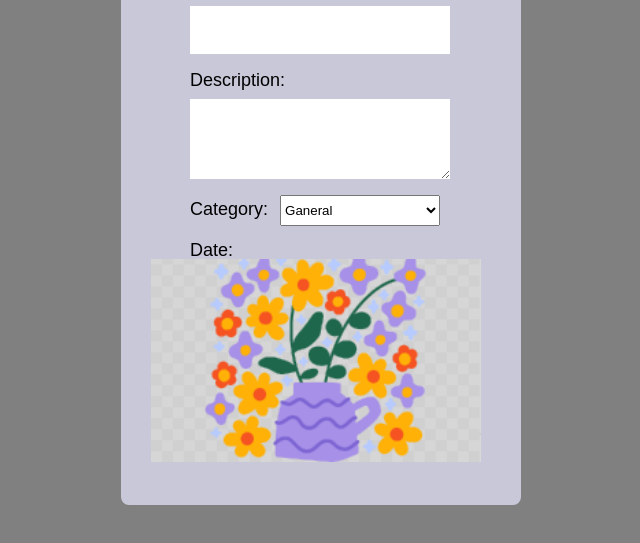
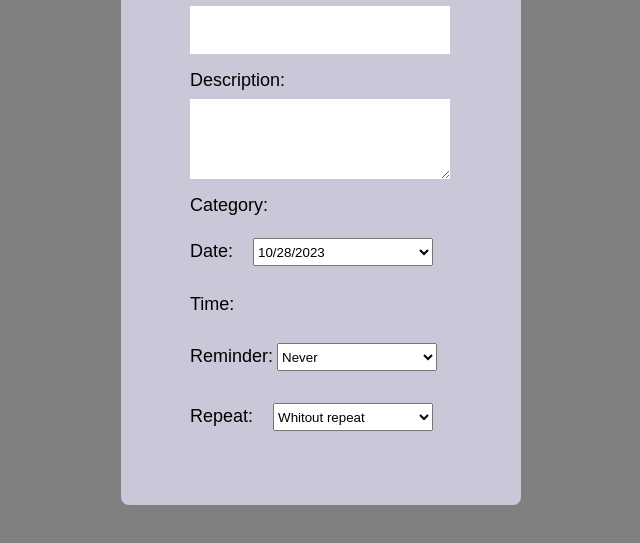
Before and after one commit to SaRa126v/Reminder-App, a plain HTML site: page Two Page/index.Html in a window 1280 px wide. Shown: the part 117-660 px from the top of the page, without its empty margins (319-959 px from the left). Drawn offline with Linux system fonts and the light colour scheme.

Commit message:
ادامه صفجه دوم
javascript

```diff
--- a/Two Page/app.js
+++ b/Two Page/app.js
@@ -1,18 +1,74 @@
-function CategoryList(){
-    const ListNew =document.querySelector("#category");
+// function CategoryList(){
+//     const ListNew =document.querySelector("#category");
 
-    const List =["Ganeral", "Work", "Shoppings", "Personal", "Education", "Vacation"];
+//     const List =["Ganeral", "Work", "Shoppings", "Personal", "Education", "Vacation"];
 
-    const ListSelect =document.createElement("select");
-    ListSelect.setAttribute("id", "categorylist");
-    ListNew.appendChild(ListSelect);
+//     const ListSelect =document.createElement("select");
+//     ListSelect.setAttribute("id", "categorylist");
+//     ListNew.appendChild(ListSelect);
 
-    for(let i =0; i <List.length; i++){
+//     for(let i =0; i <List.length; i++){
+//         const Option =document.createElement("option");
+//         Option.value =List[i];
+//         Option.text =List[i];
+//         ListSelect.appendChild(Option);
+//     }
+// }
+
+// CategoryList();
+
+function NewDate(){
+    const New =document.querySelector("#date");
+
+    const List =[""];
+
+    const DateSelect =document.createElement("select");
+    DateSelect.setAttribute("id", "datelist");
+    New.appendChild(DateSelect);
+
+    for(let i =0; i < 5; i++){
         const Option =document.createElement("option");
-        Option.value =List[i];
-        Option.text =List[i];
-        ListSelect.appendChild(Option);
+        Option.value =List [i] =new Date();
+        Option.text =List [i] =new Date().toLocaleDateString();
+        DateSelect.appendChild(Option);
+    }
+}
+NewDate()
+
+function Reminder(){
+    const ReminderNew =document.querySelector("#reminder");
+
+    const ReminderList =["Never", "5 Minutes", "15 Minutes", "1 Hours before", "1 Day before", "custom", "only once"];
+
+    const ReminderSelect =document.createElement("select");
+    ReminderSelect.setAttribute("id", "reminderlist");
+    ReminderNew.appendChild(ReminderSelect);
+
+    for(let i=0; i <ReminderList.length; i++){
+        const Option =document.createElement("option");
+        Option.value =ReminderList [i];
+        Option.text =ReminderList [i];
+        ReminderSelect.appendChild(Option);
     }
 }
 
-CategoryList();
+Reminder()
+
+function Repeat(){
+    const RepeatNew =document.querySelector("#repeat");
+
+    const RepeatList =["Whitout repeat", "Daily", "Weekly", "Monthly", "Yearly", "Custom", "only once"];
+
+    const RepeatSelect =document.createElement("select");
+    RepeatSelect.setAttribute("id", "repeatlist");
+    RepeatNew.appendChild(RepeatSelect);
+
+    for(let i=0; i <RepeatList.length; i++){
+        const Option =document.createElement("option");
+        Option.value =RepeatList [i];
+        Option.text =RepeatList [i];
+        RepeatSelect.appendChild(Option);
+    }
+}
+
+Repeat()
--- a/Two Page/index.Html
+++ b/Two Page/index.Html
@@ -26,6 +26,15 @@
             <div id="date">
                 <label>Date:</label>
             </div>
+            <div id="time">
+                <label>Time:</label>
+            </div>
+            <div id="reminder">
+                <label>Reminder:</label>
+            </div>
+            <div id="repeat">
+                <label>Repeat:</label>
+            </div>
         </section>
         <script src="app.js"></script>
     </body>
--- a/Two Page/style.css
+++ b/Two Page/style.css
@@ -1,6 +1,8 @@
 body{
     background-color: gray;
 }
+
+/*create form */
 
 section{
     background-color: rgb(200, 200, 216);
@@ -8,17 +10,16 @@ section{
     height: 596px;
     margin: 26px auto;
     border-radius: 8px;
-    background-image: url(img/Capture.PNG);
-    background-repeat: no-repeat;
-    background-position-y: 350px;
-    background-position-x: 30px;
-    background-size: 330px;
 }
+
+/*header*/
 
 header{
     float: right;
     margin: 20px 20px;
 }
+
+/*menu*/
 
 label{
     font-family: arial;
@@ -69,3 +70,36 @@ textarea{
     display: inline-block;
     margin: 10px 69px;
 }
+
+#datelist{
+    width: 180px;
+    height: 28px;
+    margin: 8px 16px;
+}
+
+#time{
+    display: inline-block;
+    margin: 10px 69px;
+}
+
+#reminder{
+    display: inline-block;
+    margin: 10px 69px;
+}
+
+#reminderlist{
+    width:160px;
+    height: 28px;
+    margin: 8px 0px;
+}
+
+#repeat{
+    display: inline-block;
+    margin: 10px 69px;
+}
+
+#repeatlist{
+    width: 160px;
+    height: 28px;
+    margin: 4px 16px;
+}
```
Also changed, not shown: Two Page/img/Capture.PNG (deleted).
